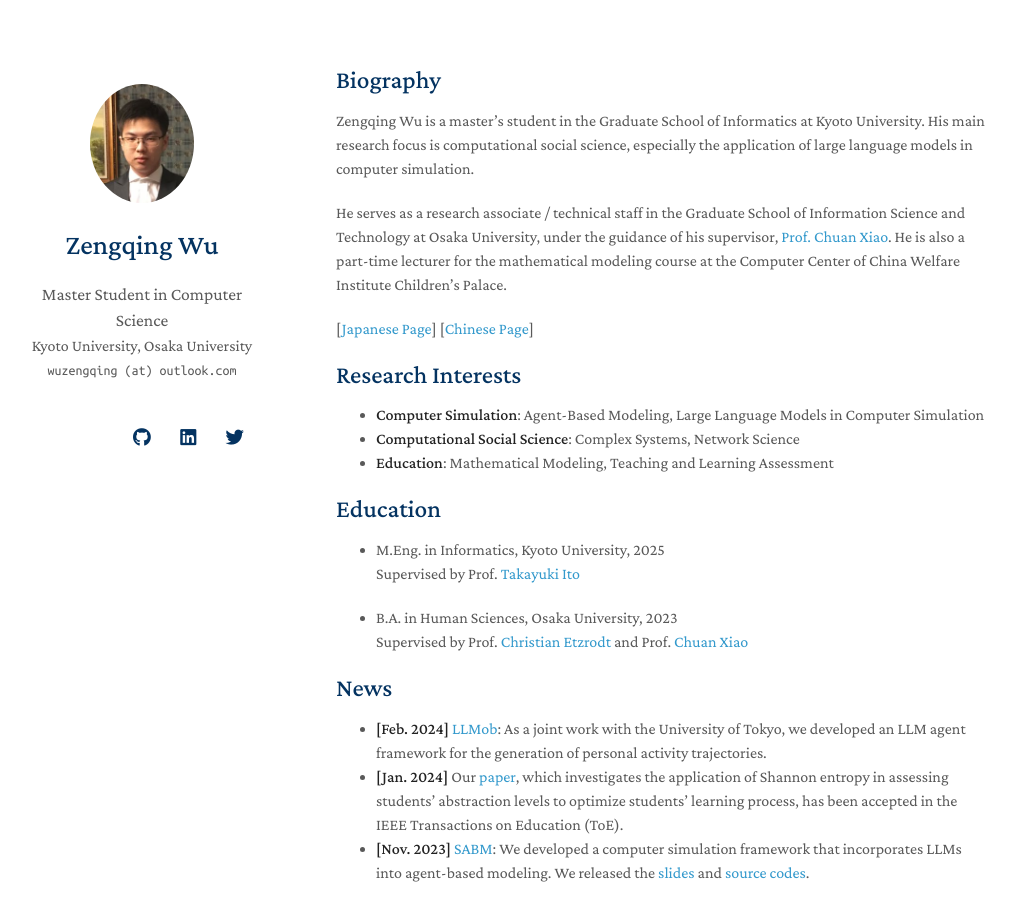
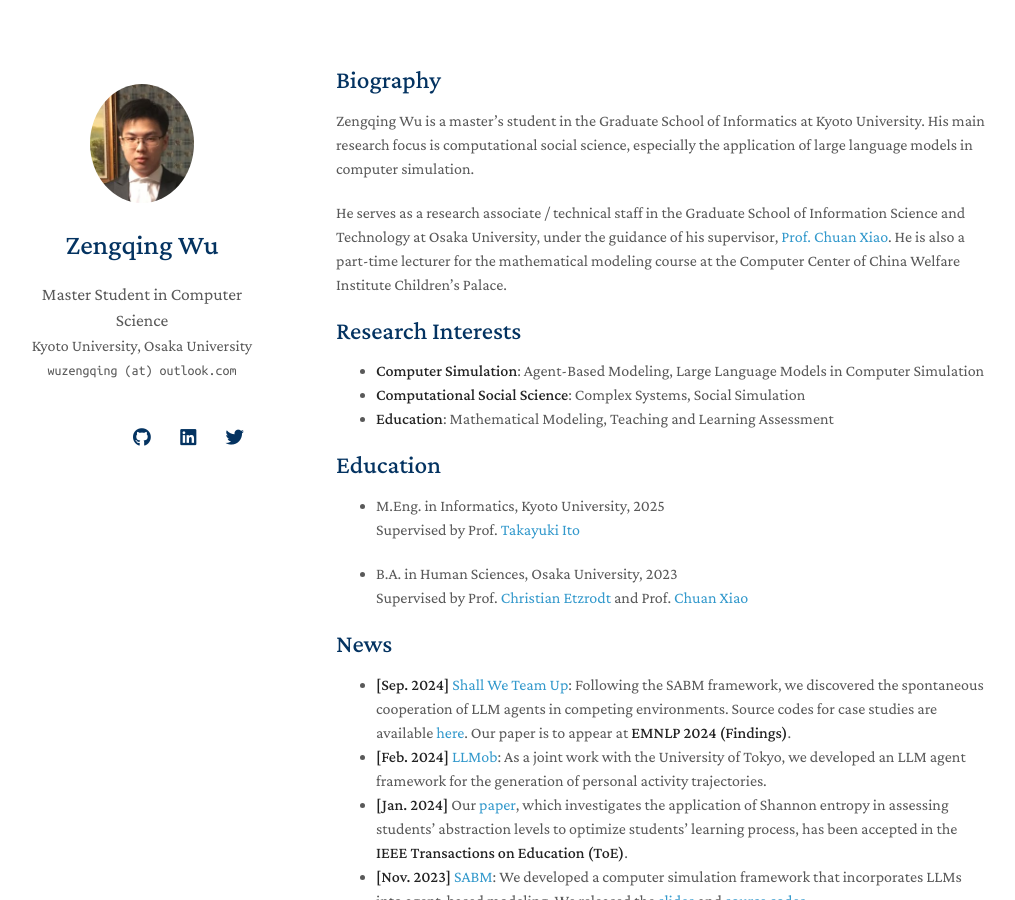
Before and after one commit to wuzengqing001225/wuzengqing001225.github.io, a Jekyll site: the page built from index.md, in a window 1280 px wide and 900 px high. Shown: the whole window, without its empty margins (134-1149 px from the left). Built offline with Jekyll 4.4.1, drawn with Linux system fonts in a browser that asks for light colours; nearby versions of some CDN libraries; a style sheet for code colours, icons or effects is not loaded; our own code applies the rules of GitHub Pages for plain Markdown files.

Commit message:
Update index.md

```diff
--- a/index.md
+++ b/index.md
@@ -8,12 +8,12 @@ Zengqing Wu is a master's student in the Graduate School of Informatics at Kyoto
 
 He serves as a research associate / technical staff in the Graduate School of Information Science and Technology at Osaka University, under the guidance of his supervisor, [Prof. Chuan Xiao](https://sites.google.com/site/chuanxiao1983/home). He is also a part-time lecturer for the mathematical modeling course at the Computer Center of China Welfare Institute Children's Palace.
 
-[[Japanese Page](./jp.md)] [[Chinese Page](./cn.md)]
+<!-- [[Japanese Page](./jp.md)] [[Chinese Page](./cn.md)] -->
 
 ## Research Interests
 
 - **Computer Simulation**: Agent-Based Modeling, Large Language Models in Computer Simulation
-- **Computational Social Science**: Complex Systems, Network Science
+- **Computational Social Science**: Complex Systems, Social Simulation
 - **Education**: Mathematical Modeling, Teaching and Learning Assessment
 
 ## Education
@@ -25,8 +25,9 @@ He serves as a research associate / technical staff in the Graduate School of In
 
 ## News
 
+- **[Sep. 2024]** [Shall We Team Up](https://arxiv.org/abs/2402.12327): Following the SABM framework, we discovered the spontaneous cooperation of LLM agents in competing environments. Source codes for case studies are available [here](https://github.com/wuzengqing001225/SABM_ShallWeTeamUp). Our paper is to appear at **EMNLP 2024 (Findings)**.
 - **[Feb. 2024]** [LLMob](https://arxiv.org/abs/2402.14744): As a joint work with the University of Tokyo, we developed an LLM agent framework for the generation of personal activity trajectories.
-- **[Jan. 2024]** Our [paper](https://drive.google.com/file/d/1OHINx0XsqTKS-rHOJCTqdY8Cz664Beez/view), which investigates the application of Shannon entropy in assessing students' abstraction levels to optimize students' learning process, has been accepted in the IEEE Transactions on Education (ToE).
+- **[Jan. 2024]** Our [paper](https://drive.google.com/file/d/1OHINx0XsqTKS-rHOJCTqdY8Cz664Beez/view), which investigates the application of Shannon entropy in assessing students' abstraction levels to optimize students' learning process, has been accepted in the **IEEE Transactions on Education (ToE)**.
 - **[Nov. 2023]** [SABM](https://arxiv.org/abs/2311.06330): We developed a computer simulation framework that incorporates LLMs into agent-based modeling. We released the [slides](https://docs.google.com/presentation/d/1GqLjlsjfaN-sbNvLENkAnx8OMlSgeUcz/edit?usp=sharing&ouid=110669723869294635935&rtpof=true&sd=true) and [source codes](https://github.com/Roihn/SABM).
 
 {% include_relative _includes/publications.md %}
```
